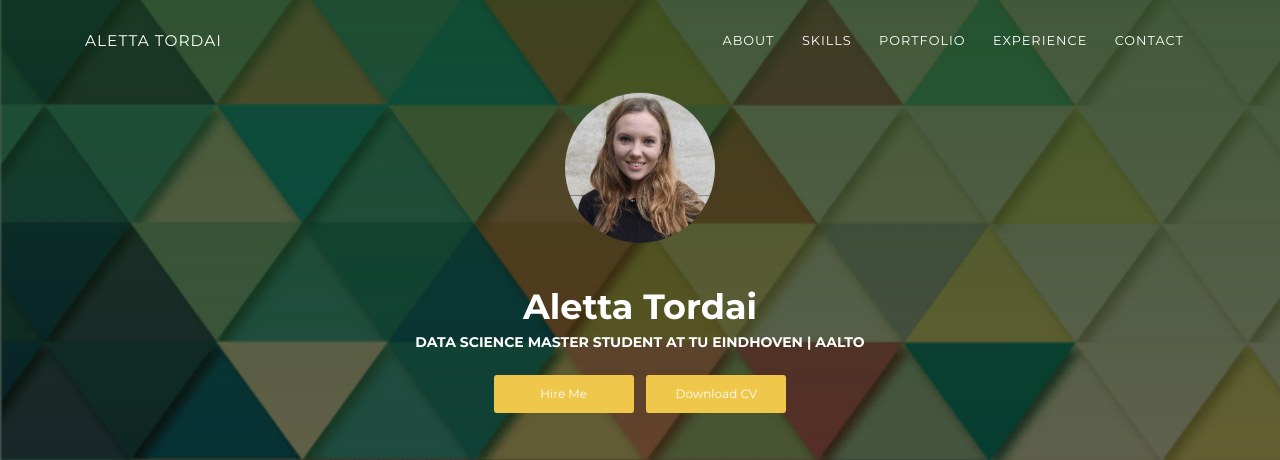
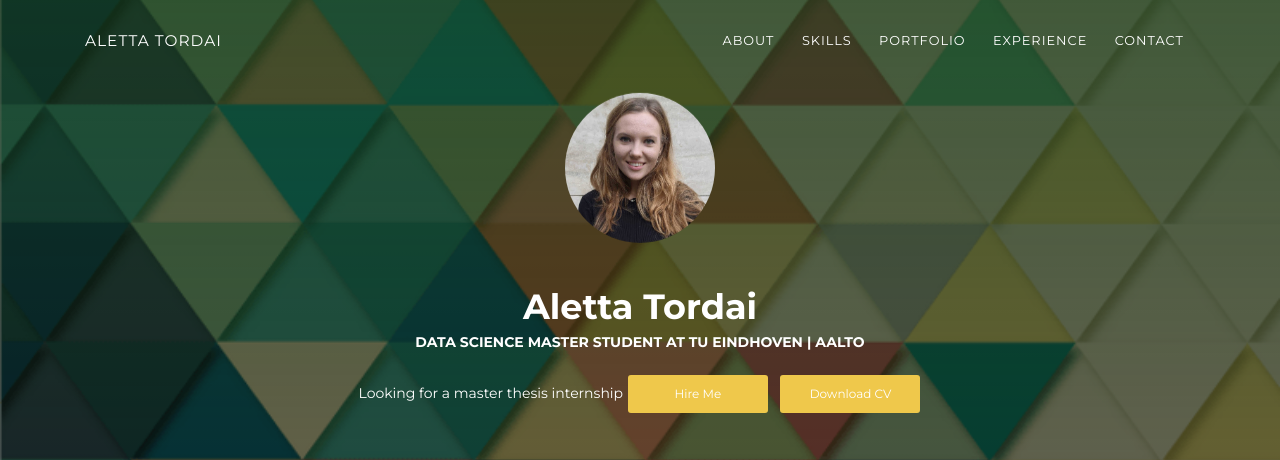
Before and after one commit to alettazz/aletta, a plain HTML site: page index.html in a window 1280 px wide. Shown: the top 460 px of the page. Drawn offline with Linux system fonts and the light colour scheme.

Commit message:
actively searching added

```diff
--- a/index.html
+++ b/index.html
@@ -43,7 +43,9 @@
         <div class="content-center">
           <div class="cc-profile-image"><a href="#"><img src="images/aletta_square.jpeg" alt="Image"/></a></div>
           <div class="h2 title">Aletta Tordai</div>
-          <p class="category text-white">Data Science Master Student at TU Eindhoven | Aalto</p><a class="btn btn-primary smooth-scroll mr-2" href="#contact" data-aos="zoom-in" data-aos-anchor="data-aos-anchor">Hire Me</a>
+          <p class="category text-white">Data Science Master Student at TU Eindhoven | Aalto</p>
+            Looking for a master thesis internship
+            <a class="btn btn-primary smooth-scroll mr-2" href="#contact" data-aos="zoom-in" data-aos-anchor="data-aos-anchor">Hire Me</a>
             <a class="btn btn-primary" href="https://drive.google.com/file/d/1Ref15N12_qb9QWDA3cTxlRQ607DFq-YL/view?usp=sharing"  data-aos="zoom-in" data-aos-anchor="data-aos-anchor" download>Download CV</a>
         </div>
       </div>
```
